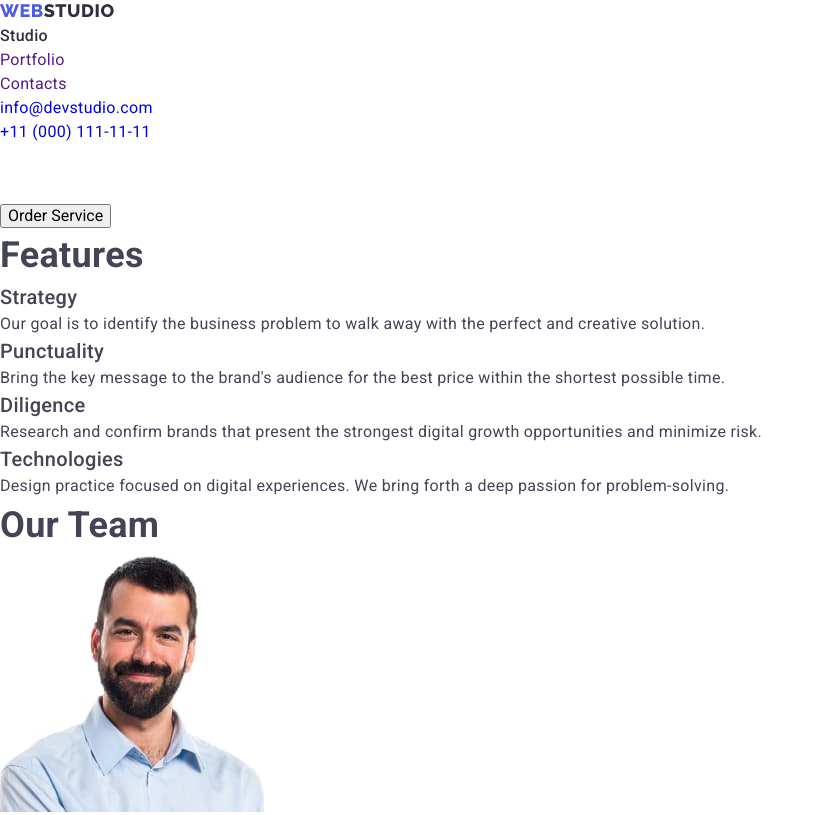
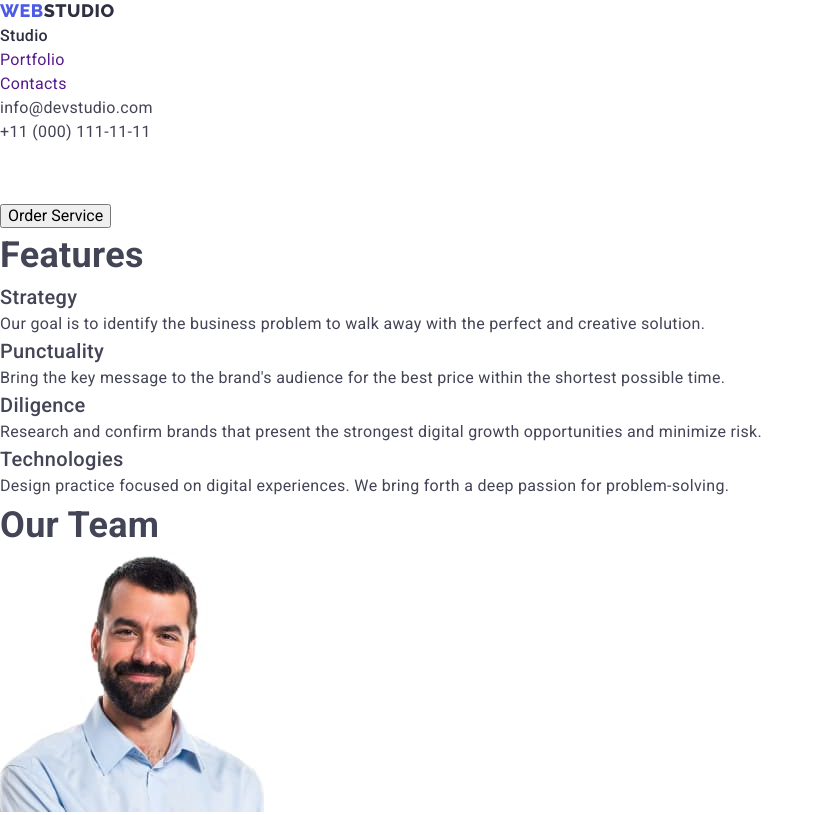
Before and after one commit to Erpokk/Landing_page_0, a plain HTML site: page index.html in a window 1280 px wide. Shown: the top 815 px of the page, without its empty margins (0-824 px from the left). Drawn offline with nearby package versions, Linux system fonts and the light colour scheme.

Commit message:
commit 3

```diff
--- a/css/styles.css
+++ b/css/styles.css
@@ -109,11 +109,14 @@ h3 {
     color:var(--navy-blue);
 }
 
-.link:hover, .link:focus, .address:hover, .address:focus {
+.link:hover, .link:focus, .address a:hover, .address a:focus {
     color: var(--iris);
 }
 
 .address {
     font-style: normal;
-    color:inherit
 }
+
+.address a {
+    color: var(--slate)
+}
--- a/index.html
+++ b/index.html
@@ -34,7 +34,11 @@
       </nav>
       <address class="address">
         <ul>
-          <li><a href="mailto:info@devstudio.com">info@devstudio.com</a></li>
+          <li>
+            <a class="address-link" href="mailto:info@devstudio.com"
+              >info@devstudio.com</a
+            >
+          </li>
           <li><a href="tel:+110001111111">+11 (000) 111-11-11</a></li>
         </ul>
       </address>
```
